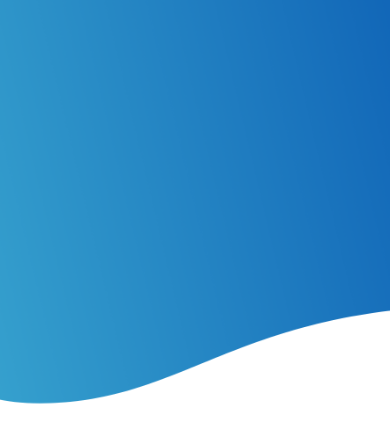
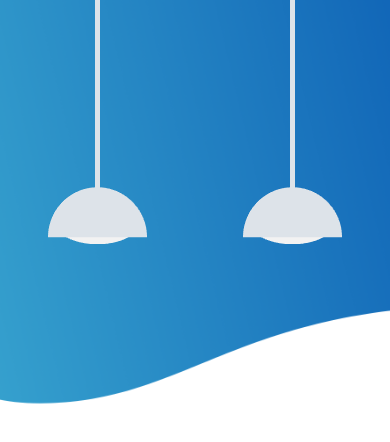
Before and after one commit to fmfahath/my-app, a React Native app: screen /Login in a window 390 px wide. Shown: the top 442 px of the page. Built offline with nearby package versions, Linux system fonts and the light colour scheme.

Commit message:
loginScreen : light immage added

```diff
--- a/screens/LoginScreen.js
+++ b/screens/LoginScreen.js
@@ -7,6 +7,12 @@ export default function LoginScreen() {
         <View className='bg-white h-full w-full'>
             <StatusBar style='light' />
             <Image className='h-full w-full absolute' source={require('../assets/images/background.png')} />
+
+            {/* lights */}
+            <View className='flex-row justify-around w-full h-full'>
+                <Image className='h-[225] w-[90]' source={require('../assets/images/light.png')} />
+                <Image className='h-[160] w-[65]' source={require('../assets/images/light.png')} />
+            </View>
         </View>
     )
 }
```
